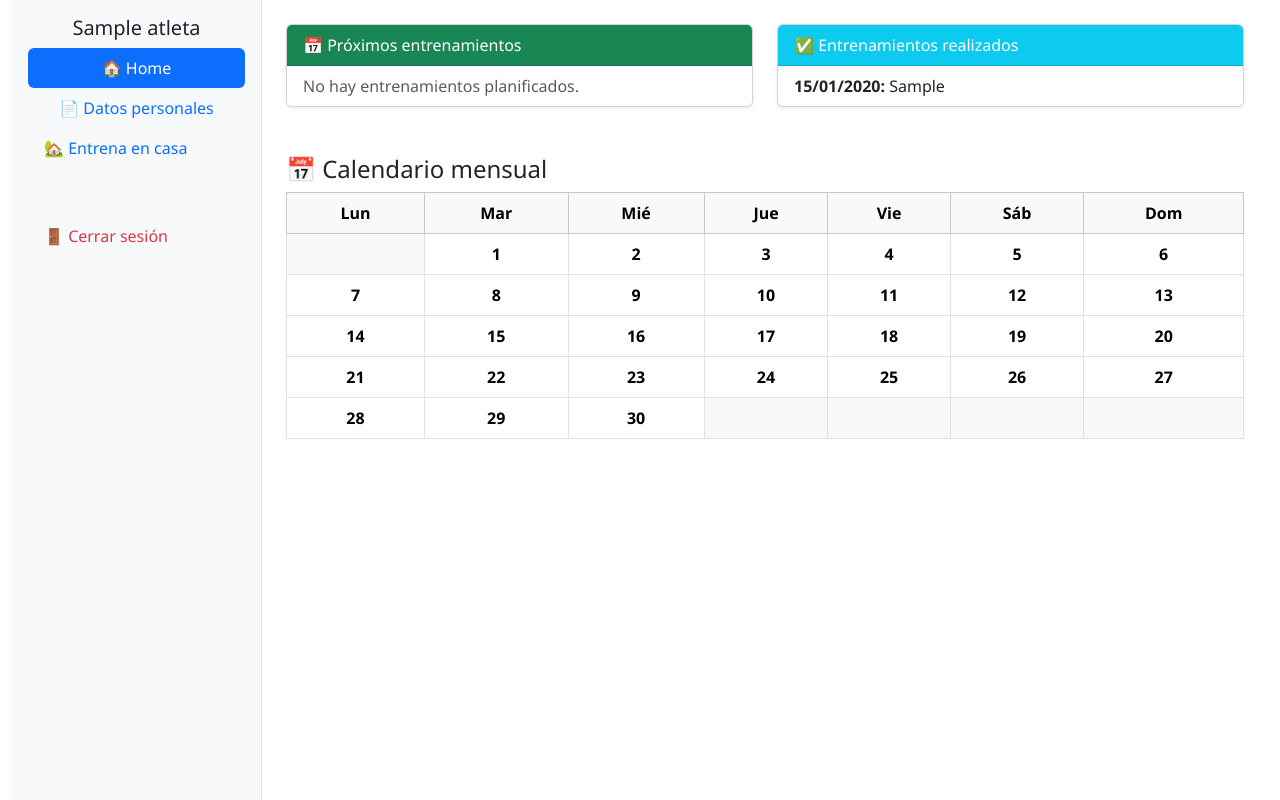
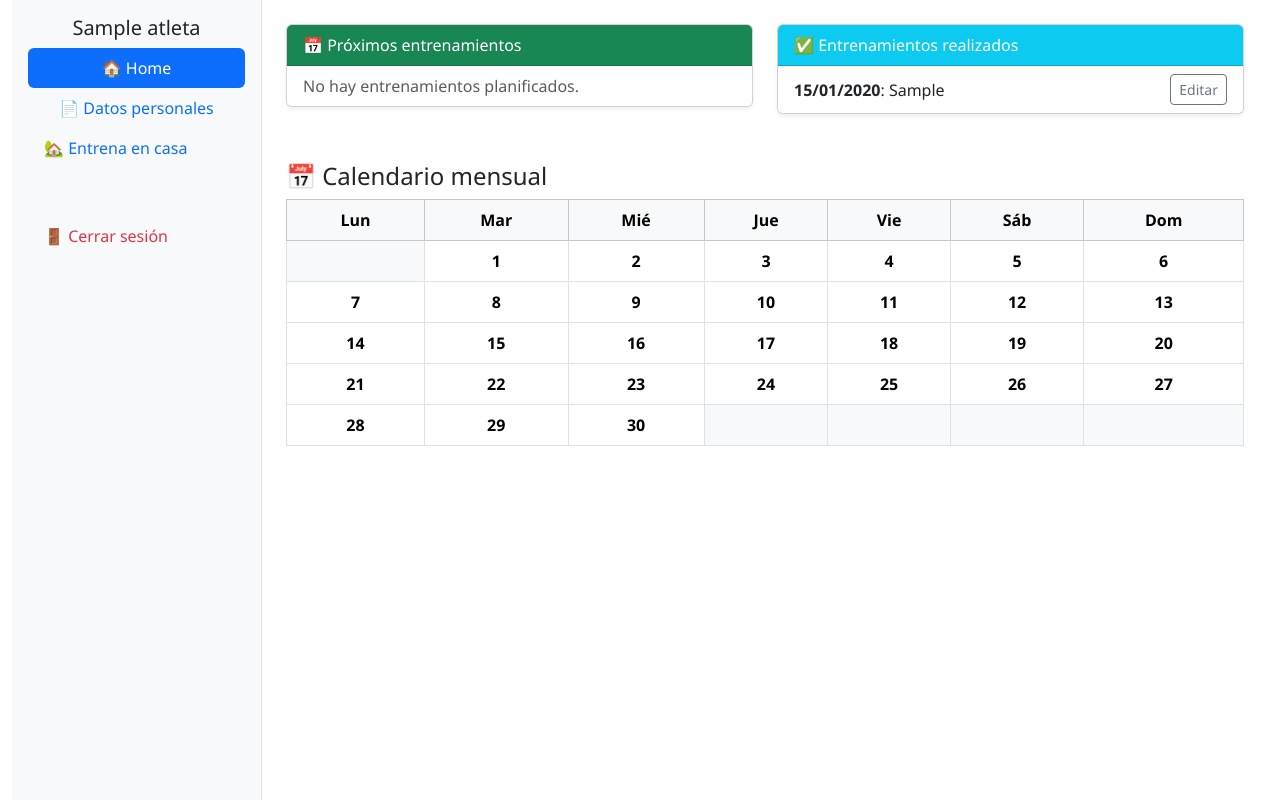
Before and after one commit to Leon555555/vir, a Flask app: page /perfil/1 in a window 1280 px wide. Shown: the part 60-860 px from the top of the page. Run offline with Flask 3, Linux system fonts and the light colour scheme; tables that the repository leaves empty hold one stand-in row (values such as "Sample post").

Commit message:
Actualiza perfil

```diff
--- a/app/routes.py
+++ b/app/routes.py
@@ -29,26 +29,17 @@ def perfil(id):
     for dia in range(1, num_dias + 1):
         fecha = datetime(hoy.year, hoy.month, dia).date()
         iconos = []
-
         entrenamientos_dia = [e for e in entrenamientos if e.fecha == fecha]
         bloqueado = False
 
         for e in entrenamientos_dia:
             tipo = e.tipo.lower()
-            if tipo == "run":
-                iconos.append("🏃")
-            elif tipo == "natacion":
-                iconos.append("🏊")
-            elif tipo == "bike":
-                iconos.append("🚴")
-            elif tipo == "fuerza":
-                iconos.append("🏋️")
-            elif tipo == "estirar":
-                iconos.append("🧘")
-            elif tipo == "series":
-                iconos.append("🏃‍♂️")
-            if hasattr(e, 'bloqueado') and e.bloqueado:
-                bloqueado = True
+            if tipo == "run": iconos.append("\ud83c\udfc3")
+            elif tipo == "natacion": iconos.append("\ud83c\udfca")
+            elif tipo == "bike": iconos.append("\ud83d\udeb4")
+            elif tipo == "fuerza": iconos.append("\ud83c\udfcb\ufe0f")
+            elif tipo == "estirar": iconos.append("\ud83e\uddd8")
+            elif tipo == "series": iconos.append("\ud83c\udfc3\u200d♂\ufe0f")
 
         semana.append({
             "numero": dia,
@@ -178,17 +169,15 @@ def detalles_dia(dia):
 
     return jsonify(datos)
 
-@main_bp.route("/marcar_realizado/<int:entrenamiento_id>", methods=["POST"])
-def marcar_realizado(entrenamiento_id):
-    entrenamiento = Entrenamiento.query.get_or_404(entrenamiento_id)
-    entrenamiento.realizado = True
-    db.session.commit()
-    return jsonify(success=True)
+@main_bp.route("/editar_entrenamiento/<int:id>", methods=["POST"])
+def editar_entrenamiento(id):
+    data = request.get_json()
+    entrenamiento = Entrenamiento.query.get_or_404(id)
 
-@main_bp.route("/marcar_no_realizado/<int:entrenamiento_id>", methods=["POST"])
-def marcar_no_realizado(entrenamiento_id):
-    entrenamiento = Entrenamiento.query.get_or_404(entrenamiento_id)
-    entrenamiento.realizado = False
+    entrenamiento.detalle = data.get("detalle", entrenamiento.detalle)
+    entrenamiento.tipo = data.get("tipo", entrenamiento.tipo)
+    entrenamiento.realizado = data.get("realizado", entrenamiento.realizado)
+
     db.session.commit()
     return jsonify(success=True)
 
@@ -221,3 +210,18 @@ def logout():
 @main_bp.route("/entrena-en-casa")
 def entrena_en_casa():
     return render_template("entrena_en_casa.html")
+
+@main_bp.route("/editar_entrenamiento/<int:id>", methods=["POST"])
+def editar_entrenamiento(id):
+    data = request.get_json()
+    detalle = data.get("detalle")
+    tipo = data.get("tipo")
+    realizado = data.get("realizado")
+
+    entrenamiento = Entrenamiento.query.get_or_404(id)
+    entrenamiento.detalle = detalle
+    entrenamiento.tipo = tipo
+    entrenamiento.realizado = realizado
+    db.session.commit()
+
+    return jsonify(success=True)
--- a/app/static/js/perfil.js
+++ b/app/static/js/perfil.js
@@ -1,10 +1,11 @@
 document.addEventListener("DOMContentLoaded", () => {
-  // Cambiar de sección
+  // Navegación entre secciones
   const botones = document.querySelectorAll("[data-section]");
   const secciones = {
     home: document.getElementById("seccion-home"),
     datos: document.getElementById("seccion-datos")
   };
+
   botones.forEach(btn => {
     btn.addEventListener("click", () => {
       botones.forEach(b => b.classList.remove("active"));
@@ -17,7 +18,7 @@ document.addEventListener("DOMContentLoaded", () => {
     });
   });
 
-  // Mostrar modal para editar día del calendario
+  // Modal para editar día desde calendario
   document.querySelectorAll(".day-cell").forEach(td => {
     td.addEventListener("click", () => {
       const dia = td.dataset.dia;
@@ -36,7 +37,7 @@ document.addEventListener("DOMContentLoaded", () => {
     });
   });
 
-  // Guardar cambios del día (actividad, comentario, bloqueado)
+  // Guardar cambios del día
   document.getElementById("guardar-dia").addEventListener("click", () => {
     const dia = document.getElementById("dia-seleccionado").value;
     const tipo = document.getElementById("tipo-entrenamiento").value;
@@ -58,23 +59,67 @@ document.addEventListener("DOMContentLoaded", () => {
     });
   });
 
-  // Mostrar modal con botones al hacer clic en "Ver"
+  // Ver detalle desde botón "Ver"
   document.querySelectorAll(".ver-detalle-btn").forEach(btn => {
     btn.addEventListener("click", () => {
-      const detalle = btn.dataset.detalle || "Sin descripción";
-      document.getElementById("modal-dia-detalle").innerText = detalle;
+      const entrenamientoId = btn.dataset.id;
+      const tipo = btn.dataset.tipo;
+      const detalle = btn.dataset.detalle;
+
+      document.getElementById("ver-id").value = entrenamientoId;
+      document.getElementById("ver-tipo").value = tipo;
+      document.getElementById("ver-detalle").value = detalle;
 
       const modal = new bootstrap.Modal(document.getElementById("modalVerEntrenamiento"));
       modal.show();
     });
   });
 
-  // Botones de acción (simulan acción por ahora)
+  // Marcar como realizado
   document.getElementById("btn-realizado").addEventListener("click", () => {
-    alert("✔ Entrenamiento marcado como realizado");
+    actualizarEstadoEntrenamiento(true);
   });
 
+  // Marcar como no realizado
   document.getElementById("btn-no-realizado").addEventListener("click", () => {
-    alert("✖ Entrenamiento marcado como no realizado");
+    actualizarEstadoEntrenamiento(false);
   });
+
+  // Guardar cambios en tipo/detalle desde modal
+  document.getElementById("btn-guardar-edicion").addEventListener("click", () => {
+    const id = document.getElementById("ver-id").value;
+    const tipo = document.getElementById("ver-tipo").value;
+    const detalle = document.getElementById("ver-detalle").value;
+
+    fetch(`/editar_entrenamiento/${id}`, {
+      method: "POST",
+      headers: { "Content-Type": "application/json" },
+      body: JSON.stringify({ tipo, detalle })
+    })
+    .then(res => res.json())
+    .then(data => {
+      if (data.success) {
+        location.reload();
+      } else {
+        alert("Error al editar entrenamiento");
+      }
+    });
+  });
+
+  function actualizarEstadoEntrenamiento(realizado) {
+    const id = document.getElementById("ver-id").value;
+    fetch(`/marcar_entrenamiento/${id}`, {
+      method: "POST",
+      headers: { "Content-Type": "application/json" },
+      body: JSON.stringify({ realizado })
+    })
+    .then(res => res.json())
+    .then(data => {
+      if (data.success) {
+        location.reload();
+      } else {
+        alert("Error al actualizar entrenamiento");
+      }
+    });
+  }
 });
--- a/app/templates/perfil.html
+++ b/app/templates/perfil.html
@@ -30,7 +30,7 @@
   </div>
 </div>
 
-<!-- Modal para editar día calendario -->
+<!-- Modal para editar día del calendario -->
 <div class="modal fade" id="modalDia" tabindex="-1" aria-hidden="true">
   <div class="modal-dialog modal-dialog-centered">
     <div class="modal-content">
@@ -69,24 +69,28 @@
   </div>
 </div>
 
-<!-- Modal para ver entrenamiento -->
+<!-- Modal para ver y editar entrenamiento -->
 <div class="modal fade" id="modalVerEntrenamiento" tabindex="-1" aria-hidden="true">
   <div class="modal-dialog modal-dialog-centered">
     <div class="modal-content">
+      <form id="form-editar-entrenamiento">
         <div class="modal-header">
-        <h5 class="modal-title">Entrenamiento</h5>
+          <h5 class="modal-title">Editar entrenamiento</h5>
           <button type="button" class="btn-close" data-bs-dismiss="modal"></button>
         </div>
         <div class="modal-body">
-        <p><strong>Descripción:</strong></p>
-        <p id="modal-dia-detalle" class="mb-3">—</p>
-
+          <input type="hidden" id="entrenamiento-id">
+          <div class="mb-3">
+            <label for="editar-detalle" class="form-label">Detalle</label>
+            <textarea class="form-control" id="editar-detalle" rows="3"></textarea>
+          </div>
           <div class="d-grid gap-2">
-          <button class="btn btn-success" id="btn-realizado">✔ Realizado</button>
-          <button class="btn btn-danger" id="btn-no-realizado">✖ No realizado</button>
-          <button class="btn btn-outline-secondary">🚴 Vincula tu Strava</button>
+            <button type="button" class="btn btn-success" id="btn-realizado">✔ Marcar como realizado</button>
+            <button type="button" class="btn btn-danger" id="btn-no-realizado">✖ Marcar como no realizado</button>
+            <button type="submit" class="btn btn-primary">💾 Guardar cambios</button>
           </div>
         </div>
+      </form>
     </div>
   </div>
 </div>
--- a/app/templates/perfil_content.html
+++ b/app/templates/perfil_content.html
@@ -8,12 +8,12 @@
         <ul class="list-group list-group-flush">
           {% for e in entrenamientos_planificados %}
           <li class="list-group-item d-flex justify-content-between align-items-center">
-              <span><strong>{{ e.fecha.strftime('%d/%m/%Y') }}</strong>: {{ e.detalle or 'Sin descripción' }}</span>
+            <span>
+              <strong>{{ e.fecha.strftime('%d/%m/%Y') }}</strong>: {{ e.detalle or 'Sin descripción' }}
+            </span>
             <button class="btn btn-sm btn-outline-primary ver-detalle-btn"
-                      data-bs-toggle="modal"
-                      data-bs-target="#modalDia"
                     data-id="{{ e.id }}"
-                      data-dia="{{ e.fecha.day }}"
+                    data-fecha="{{ e.fecha.strftime('%Y-%m-%d') }}"
                     data-detalle="{{ e.detalle }}"
                     data-tipo="{{ e.tipo }}">
               Ver
@@ -32,8 +32,17 @@
         <div class="card-header bg-info text-white">✅ Entrenamientos realizados</div>
         <ul class="list-group list-group-flush">
           {% for e in entrenamientos_realizados %}
-            <li class="list-group-item">
-              <strong>{{ e.fecha.strftime('%d/%m/%Y') }}:</strong> {{ e.detalle or 'Sin descripción' }}
+          <li class="list-group-item d-flex justify-content-between align-items-center">
+            <span>
+              <strong>{{ e.fecha.strftime('%d/%m/%Y') }}</strong>: {{ e.detalle or 'Sin descripción' }}
+            </span>
+            <button class="btn btn-sm btn-outline-secondary editar-realizado-btn"
+                    data-id="{{ e.id }}"
+                    data-fecha="{{ e.fecha.strftime('%Y-%m-%d') }}"
+                    data-detalle="{{ e.detalle }}"
+                    data-tipo="{{ e.tipo }}">
+              Editar
+            </button>
           </li>
           {% else %}
           <li class="list-group-item text-muted">No hay entrenamientos realizados.</li>
@@ -49,13 +58,7 @@
     <table class="table table-bordered text-center">
       <thead class="table-light">
         <tr>
-            <th>Lun</th>
-            <th>Mar</th>
-            <th>Mié</th>
-            <th>Jue</th>
-            <th>Vie</th>
-            <th>Sáb</th>
-            <th>Dom</th>
+          <th>Lun</th><th>Mar</th><th>Mié</th><th>Jue</th><th>Vie</th><th>Sáb</th><th>Dom</th>
         </tr>
       </thead>
       <tbody>
```
Lines whose indentation alone changed are shown as unchanged.
